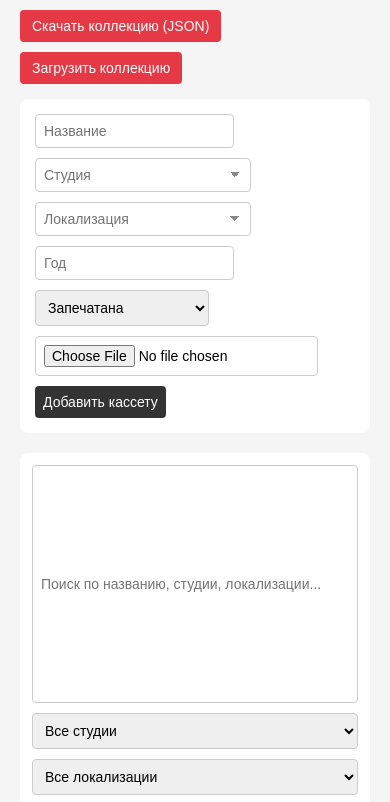
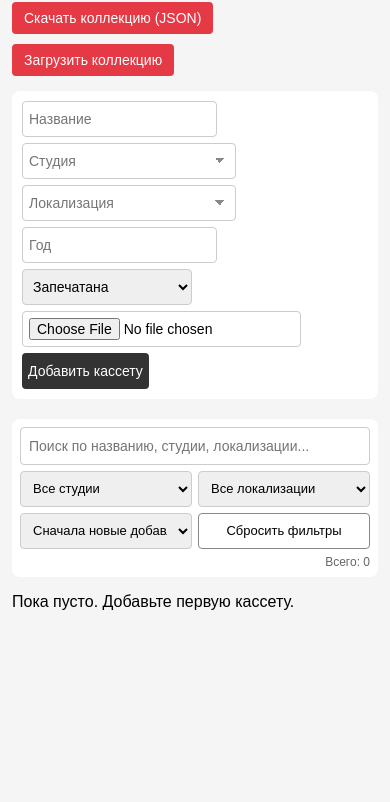
Before and after one commit to Shuzzod/vhs-collection, a plain HTML site: page index.html in a window 390 px wide. Shown: the part 90-892 px from the top of the page. After the commit the page ends 844 px from the top, so only its background shows below. Drawn offline with Linux system fonts and the light colour scheme.

Commit message:
Add files via upload

```diff
--- a/index.html
+++ b/index.html
@@ -33,14 +33,13 @@
             <option value="Отличное">Отличное</option>
             <option value="Хорошее">Хорошее</option>
             <option value="Удовлетворительное">Удовлетворительное</option>
-            <option value="Плохое">Панель</option>
+            <option value="Плохое">Плохое</option>
         </select>
 
         <input type="file" id="cover" accept="image/*">
         <button type="submit">Добавить кассету</button>
     </form>
 
-    <!-- Панель поиска и сортировки -->
     <div id="controls">
         <input type="text" id="searchInput" placeholder="Поиск по названию, студии, локализации...">
         <select id="filterStudio">
@@ -63,7 +62,6 @@
 
     <div id="collection"></div>
 
-    <!-- Модальное окно ошибки -->
     <div id="errorModal" class="modal-overlay" hidden>
         <div class="modal">
             <div class="modal-title">Ошибка</div>
@@ -74,7 +72,6 @@
         </div>
     </div>
 
-    <!-- Модальное окно подтверждения -->
     <div id="confirmModal" class="modal-overlay" hidden>
         <div class="modal">
             <div class="modal-subtitle">Подтверждение удаления</div>
--- a/script.js
+++ b/script.js
@@ -1,5 +1,7 @@
 let tapes = JSON.parse(localStorage.getItem('vhsTapes')) || [];
 let editingIndex = null;
+
+const CONDITIONS = ['Запечатана', 'Отличное', 'Хорошее', 'Удовлетворительное', 'Плохое'];
 
 const DEFAULT_STUDIOS = [
     'Varus Video', 'Most Video', 'Premier Video Film', 'Крупный план',
@@ -9,18 +11,15 @@ const DEFAULT_STUDIOS = [
 ];
 
 const DEFAULT_LOCALIZATIONS = [
-    'Одноголосый',
-    'Двухголосый',
-    'Многоголосый',
-    'Дубляж',
-    'Субтитры',
-    'Оригинал',
-    'Пиратский перевод',
-    'Другая'
+    'Одноголосый', 'Двухголосый', 'Многоголосый', 'Дубляж',
+    'Субтитры', 'Оригинал', 'Пиратский перевод', 'Другая'
 ];
 
 let studios = JSON.parse(localStorage.getItem('vhsStudios')) || [...DEFAULT_STUDIOS];
 let localizations = JSON.parse(localStorage.getItem('vhsLocalizations')) || [...DEFAULT_LOCALIZATIONS];
+
+// Миграция старых данных без addedAt
+tapes = tapes.map((t, i) => ({ ...t, addedAt: t.addedAt || Date.now() + i }));
 
 function saveStudios() {
     localStorage.setItem('vhsStudios', JSON.stringify(studios));
@@ -83,6 +82,7 @@ function rememberValue(value, list, saveFn) {
         list.push(trimmed);
         saveFn();
         renderDatalists();
+        renderFilters();
     }
 }
 
@@ -95,7 +95,6 @@ function renderFilters() {
     const currentStudio = studioFilter.value;
     const currentLoc = locFilter.value;
 
-    // Собираем уникальные значения из коллекции + базовые списки
     const usedStudios = [...new Set(tapes.map(t => t.studio).filter(Boolean))];
     const usedLocs = [...new Set(tapes.map(t => t.localization).filter(Boolean))];
 
@@ -116,7 +115,6 @@ function getFilteredTapes() {
     const locFilter = document.getElementById('filterLocalization').value;
     const sort = document.getElementById('sortSelect').value;
 
-    // Оставляем исходный индекс для кнопок
     let result = tapes.map((tape, index) => ({ tape, index }));
 
     if (search) {
@@ -134,7 +132,6 @@ function getFilteredTapes() {
         result = result.filter(({ tape }) => (tape.localization || '') === locFilter);
     }
 
-    // Сортировка
     result.sort((a, b) => {
         const ta = a.tape, tb = b.tape;
         switch (sort) {
@@ -223,7 +220,7 @@ function renderEditCard(tape, index) {
             <input type="text" id="edit-year-${index}" value="${escapeAttr(tape.year)}" placeholder="Год" inputmode="numeric">
 
             <select id="edit-condition-${index}">
-                ${['Запечатана','Отличное','Хорошее','Потёртости'].map(c =>
+                ${CONDITIONS.map(c =>
                     `<option value="${c}"${c === tape.condition ? ' selected' : ''}>${c}</option>`
                 ).join('')}
             </select>
@@ -286,7 +283,6 @@ async function saveEdit(index) {
     localStorage.setItem('vhsTapes', JSON.stringify(tapes));
     editingIndex = null;
     renderFilters();
-    renderDatalists();
     renderCollection();
 }
 
@@ -332,7 +328,6 @@ document.getElementById('addForm').addEventListener('submit', async (e) => {
     localStorage.setItem('vhsTapes', JSON.stringify(tapes));
 
     document.getElementById('addForm').reset();
-    renderDatalists();
     renderFilters();
     renderCollection();
 });
@@ -341,8 +336,12 @@ document.getElementById('addForm').addEventListener('submit', async (e) => {
 function deleteTape(index) {
     const tape = tapes[index];
     showConfirm(tape ? tape.title : '', () => {
-        if (editingIndex === index) editingIndex = null;
         tapes.splice(index, 1);
+        // Если редактировали элемент с большим индексом — сдвигаем; если этот — сбрасываем
+        if (editingIndex !== null) {
+            if (editingIndex === index) editingIndex = null;
+            else if (editingIndex > index) editingIndex -= 1;
+        }
         localStorage.setItem('vhsTapes', JSON.stringify(tapes));
         renderFilters();
         renderCollection();
@@ -369,7 +368,6 @@ function importCollection(event) {
         try {
             const imported = JSON.parse(e.target.result);
             if (Array.isArray(imported)) {
-                // На случай старых файлов без addedAt
                 tapes = imported.map((t, i) => ({ ...t, addedAt: t.addedAt || Date.now() + i }));
                 localStorage.setItem('vhsTapes', JSON.stringify(tapes));
                 editingIndex = null;
@@ -407,10 +405,10 @@ function compressImage(file, maxWidth = 300, maxHeight = 400) {
                 ctx.drawImage(img, 0, 0, width, height);
                 resolve(canvas.toDataURL('image/jpeg', 0.7));
             };
-            img.onerror = reject;
+            img.onerror = () => reject(new Error('Не удалось прочитать изображение'));
             img.src = e.target.result;
         };
-        reader.onerror = reject;
+        reader.onerror = () => reject(new Error('Не удалось прочитать файл'));
         reader.readAsDataURL(file);
     });
 }
@@ -431,7 +429,8 @@ function escapeHtml(str) {
         .replace(/&/g, '&amp;')
         .replace(/</g, '&lt;')
         .replace(/>/g, '&gt;')
-        .replace(/"/g, '&quot;');
+        .replace(/"/g, '&quot;')
+        .replace(/'/g, '&#39;');
 }
 
 function escapeAttr(str) {
--- a/style.css
+++ b/style.css
@@ -10,7 +10,7 @@ h1 {
     color: #333;
 }
 
-/* Форма добавления */
+/* ===== Форма добавления ===== */
 form {
     background: white;
     padding: 15px;
@@ -27,6 +27,7 @@ form input, form select, form button {
     border: 1px solid #ccc;
     border-radius: 4px;
     font-size: 14px;
+    box-sizing: border-box;
 }
 
 form button[type="submit"] {
@@ -50,7 +51,7 @@ input[list] {
     padding-right: 25px;
 }
 
-/* Кнопки экспорта/импорта */
+/* ===== Кнопки экспорта/импорта ===== */
 .io-buttons {
     margin-bottom: 15px;
     display: flex;
@@ -76,7 +77,62 @@ input[list] {
     display: inline-block;
 }
 
-/* Карточка кассеты */
+/* ===== Панель поиска и сортировки ===== */
+#controls {
+    background: #fff;
+    padding: 12px;
+    border-radius: 8px;
+    margin-bottom: 15px;
+    display: flex;
+    flex-wrap: wrap;
+    gap: 10px;
+    align-items: center;
+}
+
+#controls input,
+#controls select {
+    padding: 8px;
+    border: 1px solid #ccc;
+    border-radius: 4px;
+    font-size: 14px;
+    height: 38px;
+    box-sizing: border-box;
+}
+
+#searchInput {
+    flex: 0 0 auto;
+    width: 220px;
+    min-width: 0;
+    height: 38px;
+    min-height: 38px;
+    max-height: 38px;
+    box-sizing: border-box;
+}
+
+#counter {
+    font-size: 13px;
+    color: #666;
+    margin-left: auto;
+    white-space: nowrap;
+}
+
+.reset-btn {
+    padding: 8px 12px;
+    background: #fff;
+    color: #000;
+    border: 1px solid #888;
+    border-radius: 4px;
+    cursor: pointer;
+    font-size: 14px;
+    height: 38px;
+    box-sizing: border-box;
+}
+
+.reset-btn:hover {
+    background: #f0f0f0;
+}
+
+/* ===== Карточка кассеты ===== */
 .tape-card {
     background: white;
     padding: 15px;
@@ -120,7 +176,7 @@ input[list] {
     margin: 4px 0;
 }
 
-/* Кнопки в карточке */
+/* ===== Кнопки в карточке ===== */
 .card-actions {
     display: flex;
     gap: 8px;
@@ -157,7 +213,7 @@ input[list] {
     color: #fff;
 }
 
-/* Режим редактирования */
+/* ===== Режим редактирования ===== */
 .tape-card.editing {
     border-left-color: #2a6fdb;
     background: #f0f5ff;
@@ -201,6 +257,7 @@ input[list] {
 .tape-card.editing .cancel-btn:hover {
     background: #c5c5c5;
 }
+
 /* ===== Модальные окна ===== */
 .modal-overlay {
     position: fixed;
@@ -299,58 +356,75 @@ input[list] {
 .modal-btn.danger:hover {
     background: #a00;
 }
-/* ===== Панель поиска и сортировки ===== */
-#controls {
-    background: #fff;
-    padding: 12px;
-    border-radius: 8px;
-    margin-bottom: 15px;
-    display: flex;
-    flex-wrap: wrap;
-    gap: 10px;
-    align-items: center;
-}
 
-#controls input,
-#controls select {
-    padding: 8px;
-    border: 1px solid #ccc;
-    border-radius: 4px;
-    font-size: 14px;
-}
+/* ===== Мобильная адаптация ===== */
+@media (max-width: 600px) {
+    body {
+        padding: 12px;
+    }
 
-#searchInput {
-    flex: 1 1 220px;
-    min-width: 180px;
-}
+    form {
+        padding: 10px;
+        gap: 6px;
+    }
 
-#counter {
-    font-size: 13px;
-    color: #666;
-    margin-left: auto;
-    white-space: nowrap;
-}
+    form input, form select, form button {
+        padding: 6px;
+        font-size: 14px;
+        height: 36px;
+        box-sizing: border-box;
+    }
 
-@media (max-width: 600px) {
     #controls {
-        flex-direction: column;
-        align-items: stretch;
+        flex-direction: row;
+        flex-wrap: wrap;
+        align-items: center;
+        padding: 8px;
+        gap: 6px;
     }
+
+    #searchInput {
+        flex: 0 0 100%;
+        width: 100%;
+        height: 38px;
+        min-height: 38px;
+        max-height: 38px;
+        font-size: 14px;
+        box-sizing: border-box;
+    }
+
+    #controls select,
+    #controls .reset-btn {
+        flex: 1 1 calc(50% - 3px);
+        min-width: 0;
+        height: 36px;
+        font-size: 13px;
+        box-sizing: border-box;
+    }
+
     #counter {
+        flex: 1 1 100%;
+        text-align: right;
+        font-size: 12px;
         margin-left: 0;
-        text-align: right;
+    }
+
+    .tape-card {
+        flex-direction: row;
+        padding: 10px;
+        gap: 10px;
+    }
+
+    .tape-cover {
+        width: 80px;
+        height: 112px;
+    }
+
+    .tape-info h3 {
+        font-size: 16px;
+    }
+
+    .tape-info p {
+        font-size: 13px;
     }
 }
-.reset-btn {
-    padding: 8px 12px;
-    background: #fff;
-    color: #000;
-    border: 1px solid #888;
-    border-radius: 4px;
-    cursor: pointer;
-    font-size: 14px;
-}
-
-.reset-btn:hover {
-    background: #f0f0f0;
-}
```
